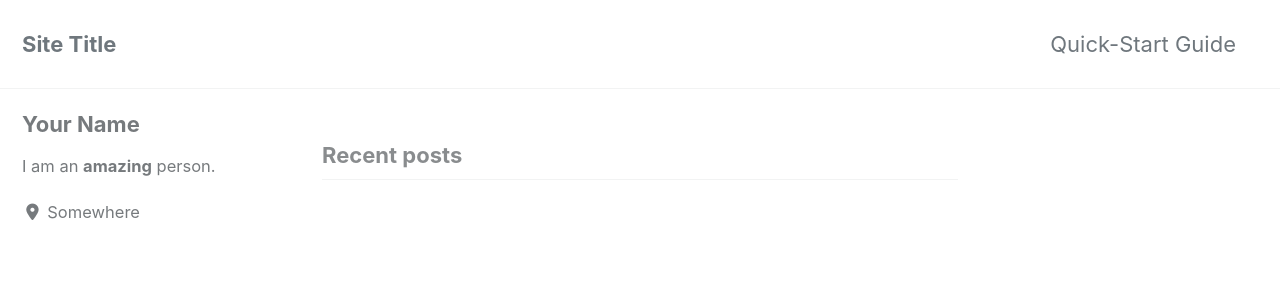
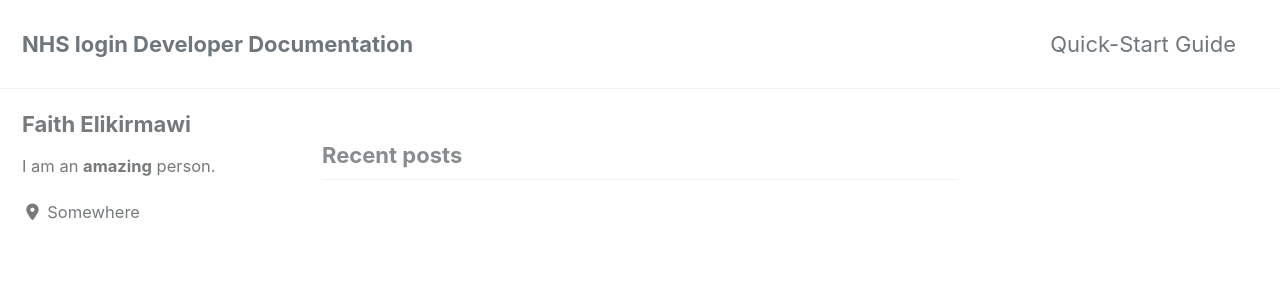
Before and after one commit to faithmawi/nhs-dev-docs, a Jekyll site: the page built from index.html, in a window 1280 px wide and 900 px high. Shown: the top 300 px of the window. Built offline with Jekyll 4.4.1, drawn with Linux system fonts in a browser that asks for light colours; cached includes are drawn as plain includes; nearby versions of some CDN libraries; the list of posts is cut into pages by our own code.

Commit message:
title change

```diff
--- a/_config.yml
+++ b/_config.yml
@@ -16,7 +16,7 @@ minimal_mistakes_skin    : "default" # "air", "aqua", "contrast", "dark", "dirt"
 
 # Site Settings
 locale                   : "en-US"
-title                    : "Site Title"
+title                    : "NHS login Developer Documentation"
 title_separator          : "-"
 subtitle                 : # site tagline that appears below site title in masthead
 name                     : "Your Name"
@@ -107,7 +107,7 @@ analytics:
 
 # Site Author
 author:
-  name             : "Your Name"
+  name             : "Faith Elikirmawi"
   avatar           : # path of avatar image, e.g. "/assets/images/bio-photo.jpg"
   bio              : "I am an **amazing** person."
   location         : "Somewhere"
```
